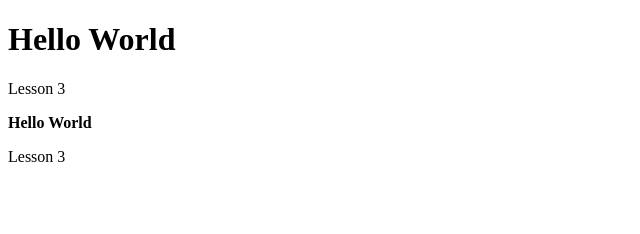
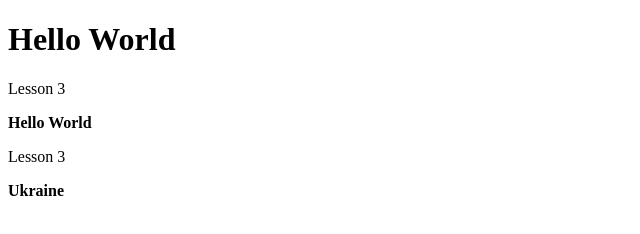
Before and after one commit to tszewczuk/lesson_3, a plain HTML site: page index.html in a window 1280 px wide. Shown: the full height of the page, 0-640 px from the left. Drawn offline with Linux system fonts and the light colour scheme.

Commit message:
commit 2

```diff
--- a/index.html
+++ b/index.html
@@ -8,5 +8,6 @@
         <p>Lesson 3</p>
         <strong>Hello World</strong>
         <p>Lesson 3</p>
+        <strong>Ukraine</strong>
     </body>
 </html>
```
